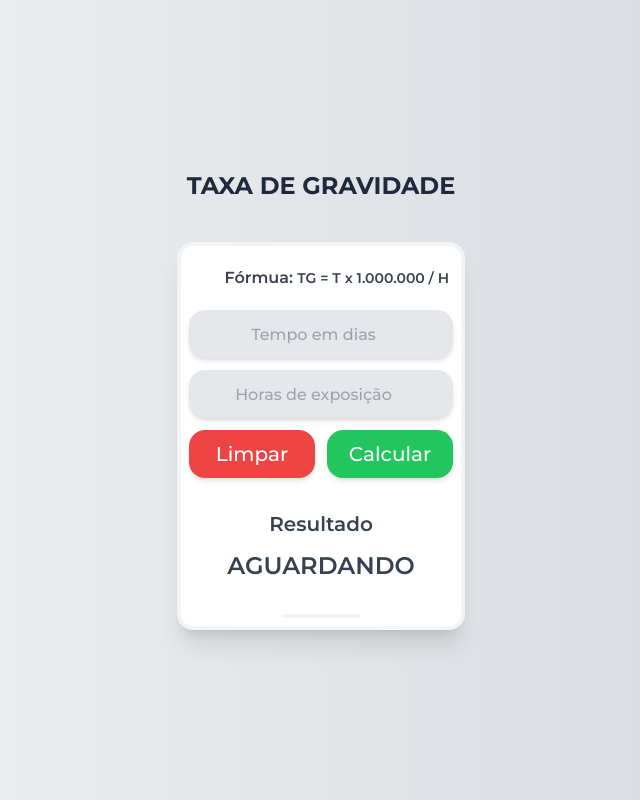
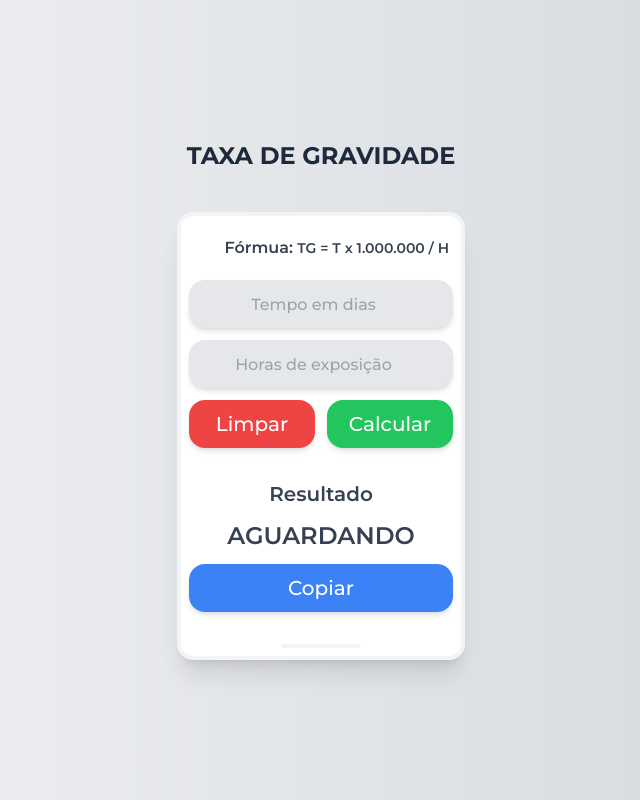
Before and after one commit to oCesaum/calculadora-hht, a Next.js app: page / in a window 1280 px wide. Shown: the whole page, without its empty margins (319-959 px from the left). Built offline with nearby package versions, Linux system fonts and the light colour scheme.

Commit message:
adding copy to clipboard

```diff
--- a/src/app/page.tsx
+++ b/src/app/page.tsx
@@ -18,15 +18,23 @@ export default function Home() {
     setResult(0);
   }
 
+  function copyToClipboard() {
+      console.log('text', result)
+      var textField = document.createElement('textarea')
+      textField.innerText = JSON.stringify(Math.floor(result * 100) / 100)
+      document.body.appendChild(textField)
+      textField.select()
+      document.execCommand('copy')
+      textField.remove()
+  }
+
   return (
     <main className="bg-gradient-to-r from-gray-100 to-gray-300 w-screen min-h-screen grid place-content-center">
-      <div className="max-w-xs">
-        <h1 className="font-bold text-2xl uppercase text-center mb-10 text-slate-800">
-        Taxa de gravidade
-        </h1>
-      </div>
+      <h1 className="font-bold text-2xl uppercase text-center mb-10 text-slate-800">
+      Taxa de gravidade
+      </h1>
       <section className="flex flex-col justify-center items-center gap-5">
-        <div className="w-72 h-auto bg-white rounded-2xl shadow-xl border-4 border-gray-100">
+        <div className="w-72 h-auto bg-white rounded-2xl shadow-xl hover:shadow-xl transition-all border-4 border-gray-100">
           <div className="text-gray-700 font-semibold w-auto m-3 text-right space-y-2 py-2">
             Fórmua: <span className="text-sm">TG = T x 1.000.000 / H</span>
           </div>
@@ -36,7 +44,7 @@ export default function Home() {
               onChange={(e) => setTime(e.target.value)}
               type="number"
               name="time"
-              className="bg-gray-200 shadow-md rounded-2xl w-full h-12 text-black font-medium flex justify-center items-center outline-none text-center p-4"
+              className="bg-gray-200 shadow-md hover:shadow-lg transition-all rounded-2xl w-full h-12 text-black font-medium flex justify-center items-center outline-none text-center p-4"
               placeholder="Tempo em dias"
             ></input>
             <input
@@ -44,19 +52,19 @@ export default function Home() {
               onChange={(e) => setHour(e.target.value)}
               type="number"
               name="hours"
-              className="bg-gray-200 shadow-md rounded-2xl w-full h-12 text-black font-medium flex justify-center items-center outline-none text-center p-4"
+              className="bg-gray-200 shadow-md hover:shadow-lg rounded-2xl w-full h-12 text-black font-medium flex justify-center items-center outline-none text-center p-4"
               placeholder="Horas de exposição"
             ></input>
             <div className="flex gap-3">
               <button
                 onClick={() => clearCalculator()}
-                className="bg-red-500 shadow-md rounded-2xl w-full h-12 text-white font-medium text-xl flex justify-center items-center"
+                className="bg-red-500 shadow-md hover:shadow-lg rounded-2xl w-full h-12 text-white font-medium text-xl flex justify-center items-center"
               >
                 Limpar
               </button>
               <button
                 onClick={() => calculateTime()}
-                className="bg-green-500 shadow-md rounded-2xl w-full h-12 text-white font-medium text-xl flex justify-center items-center"
+                className="bg-green-500 shadow-md hover:shadow-lg rounded-2xl w-full h-12 text-white font-medium text-xl flex justify-center items-center"
               >
                 Calcular
               </button>
@@ -67,6 +75,12 @@ export default function Home() {
             <p className="text-gray-700 font-semibold w-auto text-center text-2xl uppercase">
               {result > 0 ? result : "aguardando"}
             </p>
+            <button
+                onClick={() => copyToClipboard()}
+                className="bg-blue-500 shadow-md hover:shadow-lg rounded-2xl w-full h-12 text-white font-medium text-xl flex justify-center items-center"
+              >
+                Copiar
+              </button>
             <div className="flex justify-center mt-5">
               <div className="w-20 h-1 bg-gray-100 rounded-l-xl rounded-r-xl"></div>
             </div>
```
